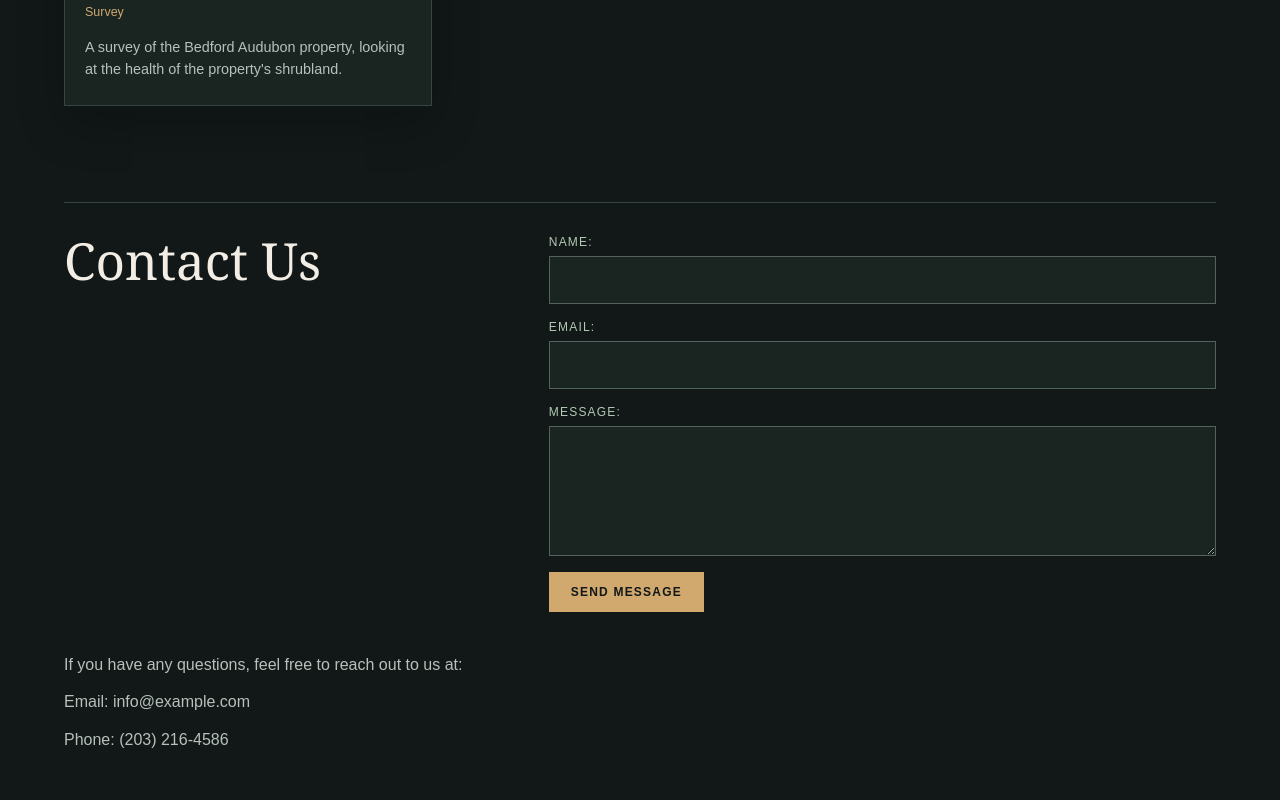
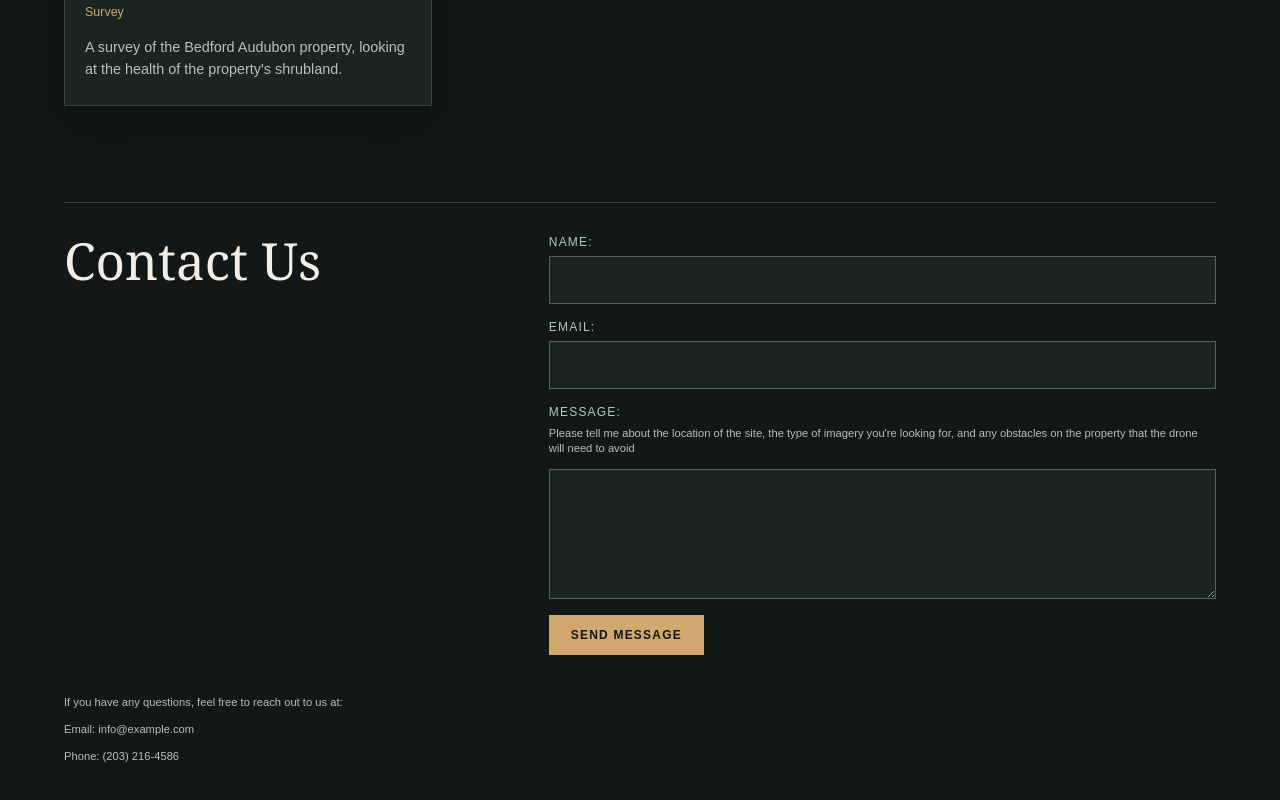
Before and after one commit to HenrH7/Fairfield-Aerial-Photography, a React (Vite) app: page / in a window 1280 px wide. Shown: the part 2191-2991 px from the top of the page. Built offline with nearby package versions, Linux system fonts and the light colour scheme.

Commit message:
fix image gallery

```diff
--- a/src/components/ContactSection.tsx
+++ b/src/components/ContactSection.tsx
@@ -18,6 +18,7 @@ const ContactSection: React.FC = () => {
                 </div>
                 <div>
                     <label htmlFor="message">Message:</label>
+                    <p>Please tell me about the location of the site, the type of imagery you're looking for, and any obstacles on the property that the drone will need to avoid</p>
                     <textarea id="message" name="message" required></textarea>
                 </div>
                 <button type="submit">Send Message</button>
--- a/src/styles/index.css
+++ b/src/styles/index.css
@@ -288,6 +288,14 @@ img {
     font: inherit;
 }
 
+.contact-section p {
+    margin: 0 0 6px;
+    color: #b7c0bb;
+    font-family: Arial, sans-serif;
+    font-size: 0.7rem;
+    line-height: 1.35;
+}
+
 .contact-section textarea {
     min-height: 130px;
     resize: vertical;
```
